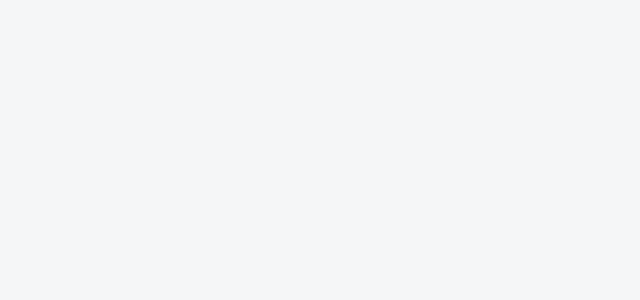
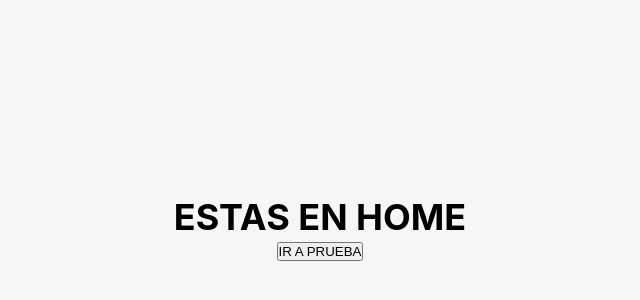
Before and after one commit to giordano200699/componentes_react, a React (Create React App) app: page / in a window 1280 px wide. Before the commit this address had no page. Shown: the part 172-472 px from the top of the page, without its empty margins (320-960 px from the left). Built offline with nearby package versions, Linux system fonts and the light colour scheme.

Commit message:
fix: fixing-routes-part-3 body: Ajustando rutas parte 3 Issues: -

```diff
--- a/src/App.js
+++ b/src/App.js
@@ -1,14 +1,18 @@
 import './App.css';
 import { Route, Routes } from 'react-router-dom'
+import { useNavigate } from "react-router-dom";
 
 function App() {
+  const navigate = useNavigate();
   return (
     <div className="App">
       <Routes>
-        <Route path='/componentes_react' element={
-          <h1>ESTAS EN HOME</h1>
+        <Route path='/' element={
+          <div><h1>ESTAS EN HOME</h1>
+          <button onClick={()=>{navigate("/prueba")}}>IR A PRUEBA</button>
+          </div>
         } />
-        <Route path='/componentes_react/prueba' element={
+        <Route path='/prueba' element={
           <h1>ESTAS EN PRUEBA</h1>
         } />
       </Routes>
```
